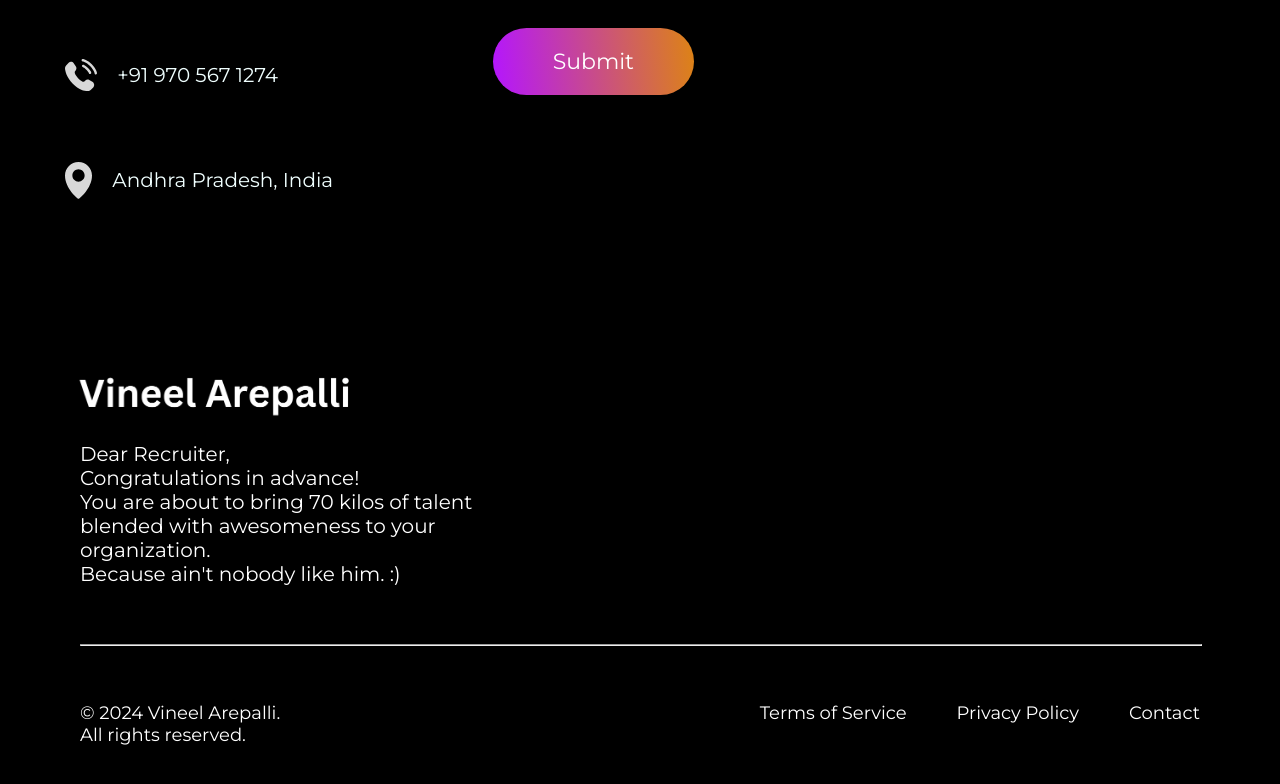
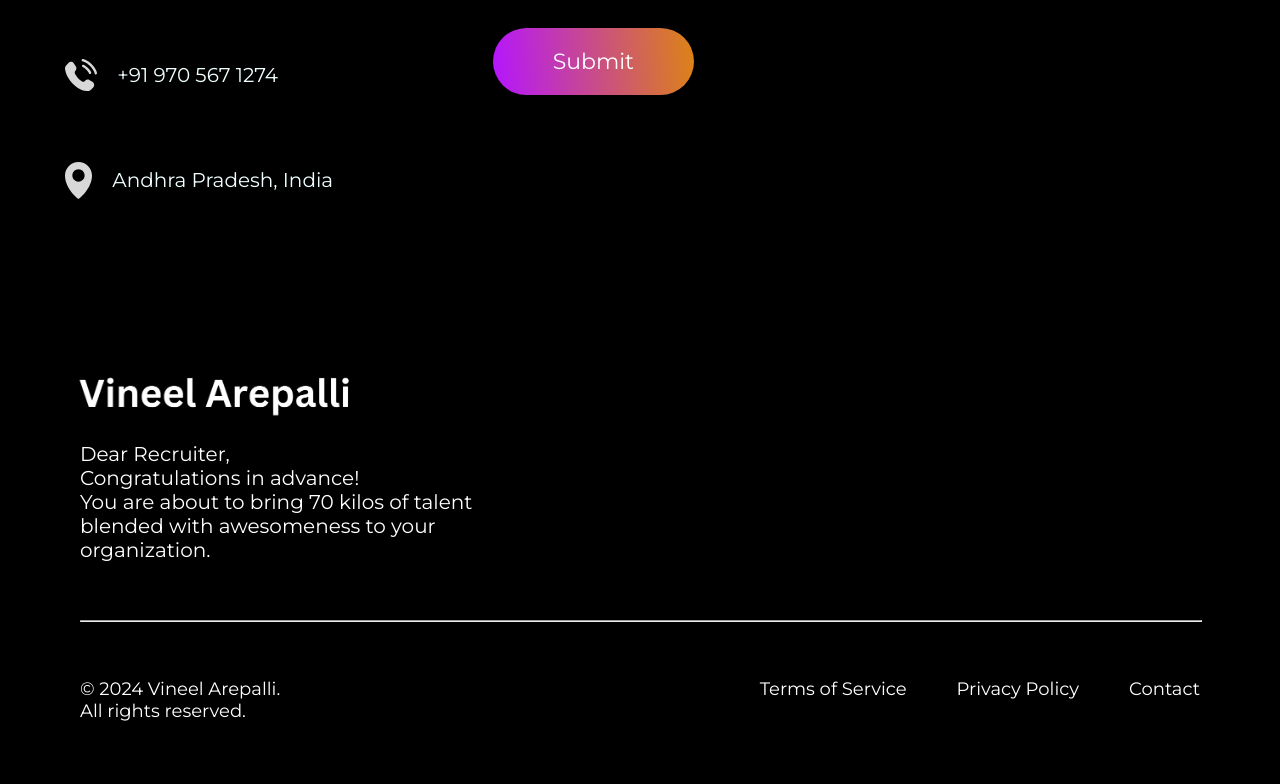
Before and after one commit to 2200039088/Portfolio-Website, a React (Create React App) app: page / in a window 1280 px wide. Shown: the part 8844-9628 px from the top of the page. Built offline with nearby package versions, Linux system fonts and the light colour scheme.

Commit message:
footer updated

```diff
--- a/src/components/Footer/Footer.js
+++ b/src/components/Footer/Footer.js
@@ -8,7 +8,7 @@ const Footer = () => {
         <div className='footer-top'>
             <div className="footer-top-left">
                 <img src={logo} alt='name-logo'/>
-                <p>Dear Recruiter, <br /> Congratulations in advance! <br/>You are about to bring 70 kilos of talent blended with awesomeness to your organization.<br/> Because ain't nobody like him. :)</p>
+                <p>Dear Recruiter, <br /> Congratulations in advance! <br/>You are about to bring 70 kilos of talent blended with awesomeness to your organization.</p>
             </div>
         </div>
 
```
